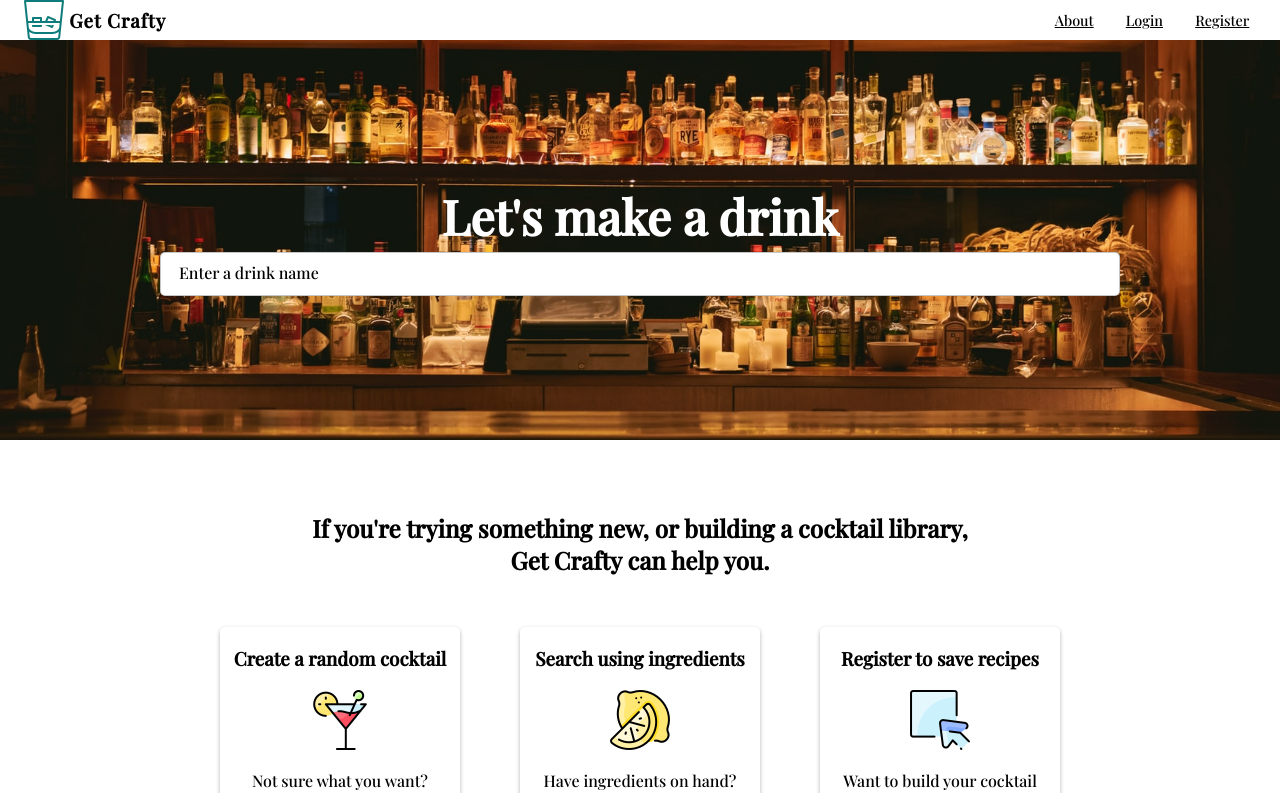
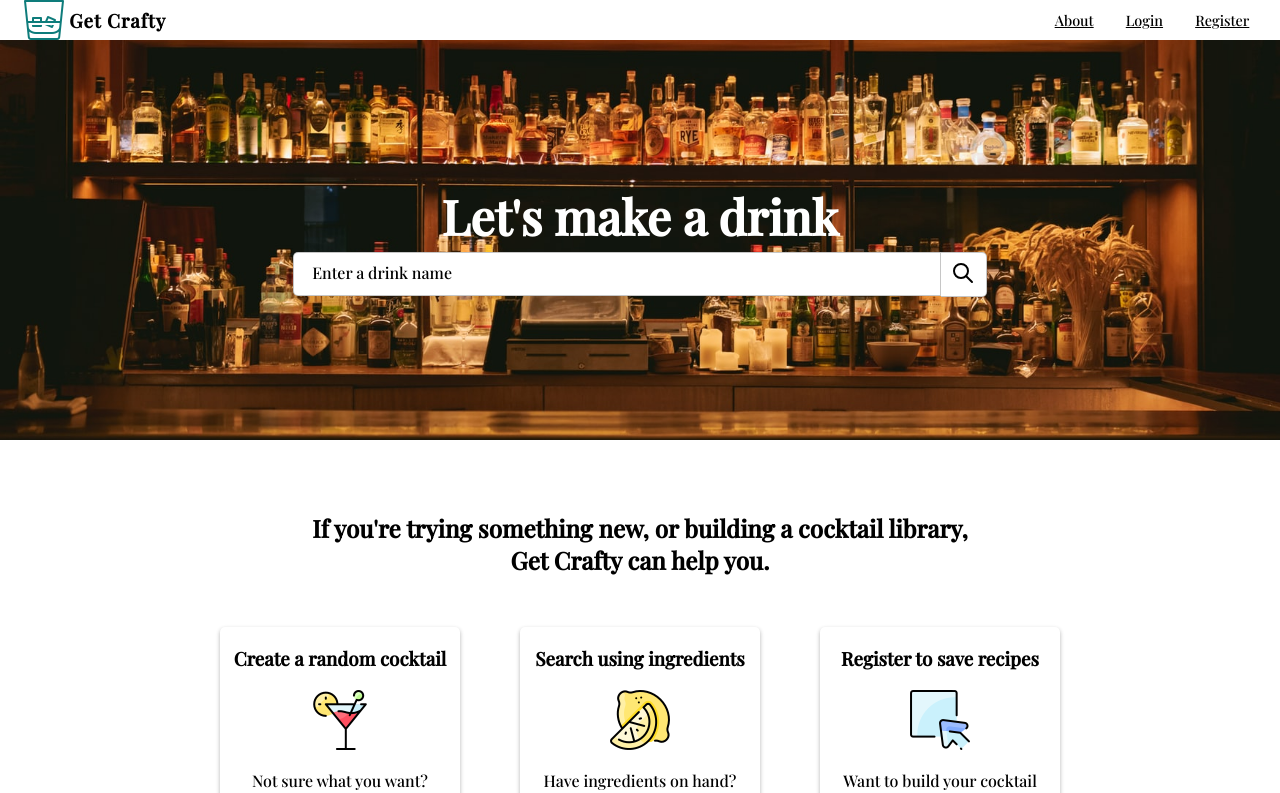
Before and after one commit to jedidiahhwang/get-crafty, a React (Create React App) app: page / in a window 1280 px wide. Shown: the top 793 px of the page. Built offline with nearby package versions, Linux system fonts and the light colour scheme; a web font is replaced by a local one.

Commit message:
added magnifying glass for search, with functionality

```diff
--- a/src/Components/CocktailSearch.js
+++ b/src/Components/CocktailSearch.js
@@ -16,6 +16,15 @@ const CocktailSearch = (props) => {
                 <form id="ingredient-form" onSubmit={props.generateCocktail}>
                     <label id="ingredient-label">
                         <input id="ingredient-input" type="text" placeholder="Enter a drink name" onChange={handleChange}/>
+                        <span id="search-button-container">
+                            <button id="search-button">
+                                <svg xmlns="http://www.w3.org/2000/svg" class="icon icon-tabler icon-tabler-search" width="24" height="24" viewBox="0 0 24 24" stroke-width="2" stroke="currentColor" fill="none" stroke-linecap="round" stroke-linejoin="round">
+                                    <path stroke="none" d="M0 0h24v24H0z" fill="none"></path>
+                                    <circle cx="10" cy="10" r="7"></circle>
+                                    <line x1="21" y1="21" x2="15" y2="15"></line>
+                                </svg>
+                            </button>
+                        </span>
                     </label>
                 </form>
             </div>
--- a/src/SASS/components/_cocktailsearch.scss
+++ b/src/SASS/components/_cocktailsearch.scss
@@ -29,13 +29,13 @@
             justify-content: center;
             align-items: center;
             height: 3rem;
-            width: 100%;
+            width: 85%;
 
             #ingredient-input {
                 height: 2.5rem;
                 width: 100%;
                 border: 1px solid #7878786b;
-                border-radius: 5px;
+                border-radius: 5px 0 0 5px;
             }
 
             #ingredient-input::-webkit-input-placeholder {
@@ -45,6 +45,34 @@
                 font-size: 1rem;
                 padding: 1rem;
             }
+
+            #search-button-container {
+                display: flex;
+                justify-content: center;
+                align-items: center;
+                background: #ffffff;
+                height: 2.65rem;
+                width: 7%;
+                border-top: 1px solid #7878786b;
+                border-right: 1px solid #7878786b;
+                border-bottom: 1px solid #7878786b;
+                border-left: none;
+                border-radius: 0 5px 5px 0;
+
+                #search-button {
+                    background: transparent;
+                    border: none;
+                    transition: all .2s ease-out;
+                }
+
+                #search-button:hover {
+                    position: relative;
+                    transform: scale(1.2);
+                    cursor: pointer;
+                    overflow: visible;
+                    z-index: 100;
+                }
+            }
         }
     }
 }
```
